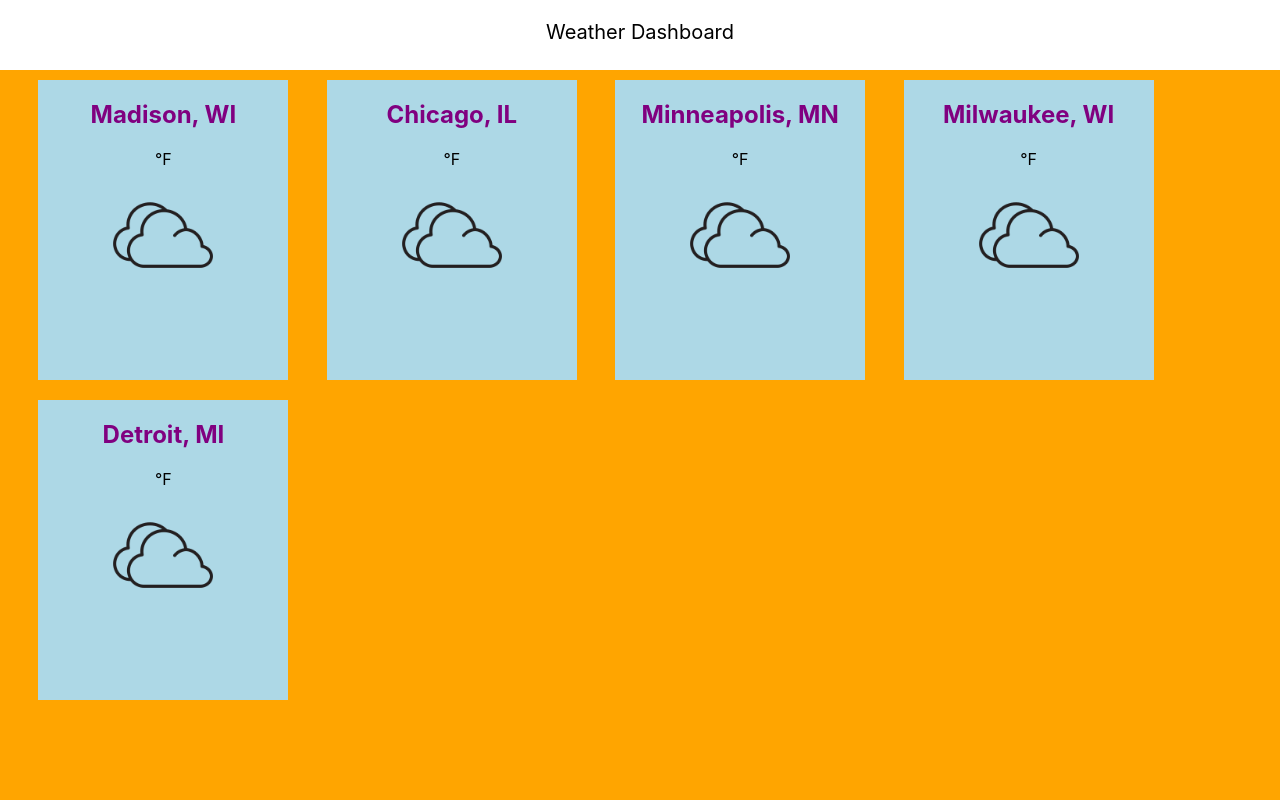
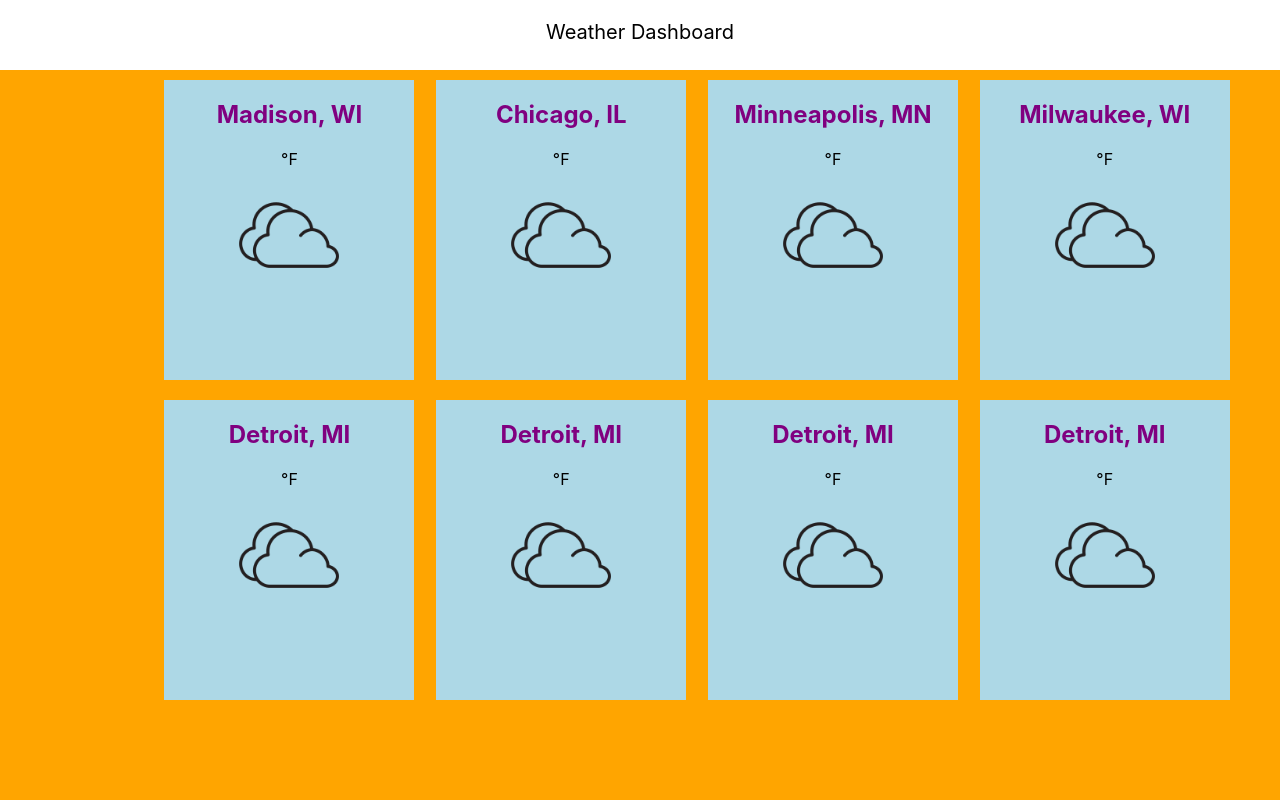
Before and after one commit to flintco/Weather-Dashboard, a React (Create React App) app: page / in a window 1280 px wide. Shown: the top 800 px of the page. Built offline with nearby package versions, Linux system fonts and the light colour scheme; no server answers.

Commit message:
Updated CSS for responsiveness

```diff
--- a/src/App.css
+++ b/src/App.css
@@ -1,50 +1,65 @@
 .App {
   text-align: center;
-}
-
-.App-logo {
-  height: 40vmin;
-  pointer-events: none;
-}
-
-@media (prefers-reduced-motion: no-preference) {
-  .App-logo {
-    animation: App-logo-spin infinite 20s linear;
-  }
-}
-
-.App-header {
-  background-color: #282c34;
-  min-height: 100vh;
-  display: flex;
-  flex-direction: column;
-  align-items: center;
-  justify-content: center;
-  font-size: calc(10px + 2vmin);
-  color: white;
-}
-
-.App-link {
-  color: #61dafb;
-}
-
-@keyframes App-logo-spin {
-  from {
-    transform: rotate(0deg);
-  }
-  to {
-    transform: rotate(360deg);
-  }
 }
 
 #Header {
   height: 50px;
   margin-top: 20px;
   font-size: 20px;
+  background-color: white;
 }
 
 #Main {
   width: 100%;
   background-color: orange;
-  height: 1000px;
+  height: 650px;
 }
+
+#HorizontalAlign {
+  background-color: orange;
+  width: 85%;
+  margin-left: 10%;
+  height: 650px;
+}
+
+/*Screen goes to 1358px width */
+@media only screen and (max-width: 1358px) {
+  #Main {
+    background-color: orange;
+    height: 970px;
+  }
+
+  #HorizontalAlign {
+    background-color: orange;
+    margin-left: 12%;
+    height: 970px;
+  }
+}
+
+/*Screen goes to 938px width */
+@media only screen and (max-width: 938px) {
+  #Main {
+    background-color: orange;
+    height: 1280px;
+  }
+
+  #HorizontalAlign {
+    background-color: orange;
+    height: 1280px;
+  }
+}
+
+/*Screen goes to 615px width */
+@media only screen and (max-width: 615px) {
+  #Main {
+    background-color: orange;
+    height: 1280px;
+  }
+
+  #HorizontalAlign {
+    background-color: orange;
+    width: 96%;
+    margin-left: 2%;
+    height: 1280px;
+  }
+}
--- a/src/App.js
+++ b/src/App.js
@@ -9,11 +9,16 @@ class App extends Component {
       <div className="App">
         <div id="Header">Weather Dashboard</div>
         <div id="Main">
+          <div id="HorizontalAlign">
           <DailyForecast location="Madison, WI" lat="43.07" long="-89.38"></DailyForecast>
           <DailyForecast location="Chicago, IL" lat="41.88" long="-87.62"></DailyForecast>
           <DailyForecast location="Minneapolis, MN" lat="44.98" long="-93.27"></DailyForecast>
           <DailyForecast location="Milwaukee, WI" lat="43.03" long="-87.92"></DailyForecast>
           <DailyForecast location="Detroit, MI" lat="42.33" long="-83.05"></DailyForecast>
+          <DailyForecast location="Detroit, MI" lat="42.33" long="-83.05"></DailyForecast>
+          <DailyForecast location="Detroit, MI" lat="42.33" long="-83.05"></DailyForecast>
+          <DailyForecast location="Detroit, MI" lat="42.33" long="-83.05"></DailyForecast>
+          </div>
         </div>
       </div>
     );
--- a/src/DailyForecast.js
+++ b/src/DailyForecast.js
@@ -28,7 +28,8 @@ class DailyForecast extends Component {
         width: "250px",
         height: "300px",
         float: "left",
-        marginLeft: "3%",
+        marginLeft: "1%",
+        marginRight: "1%",
         marginTop: "10px",
         marginBottom: "10px"
       };
```
